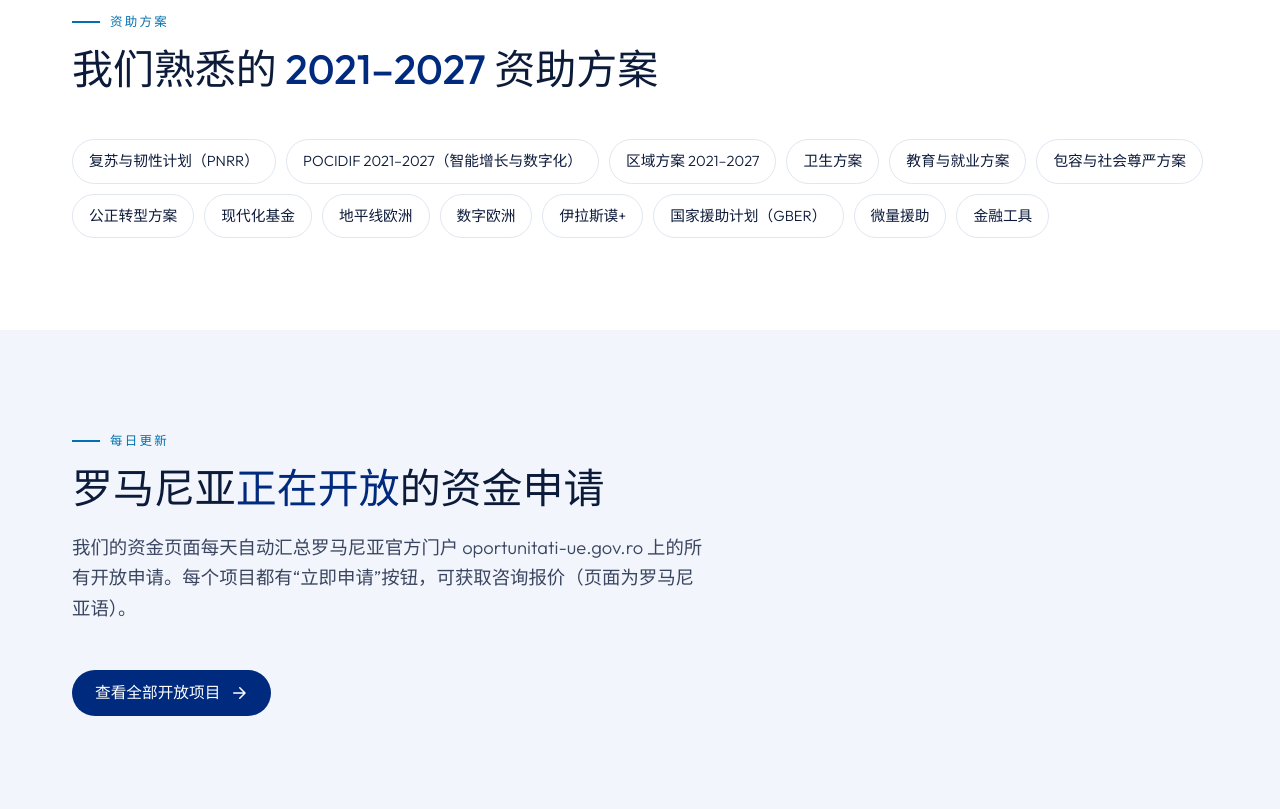
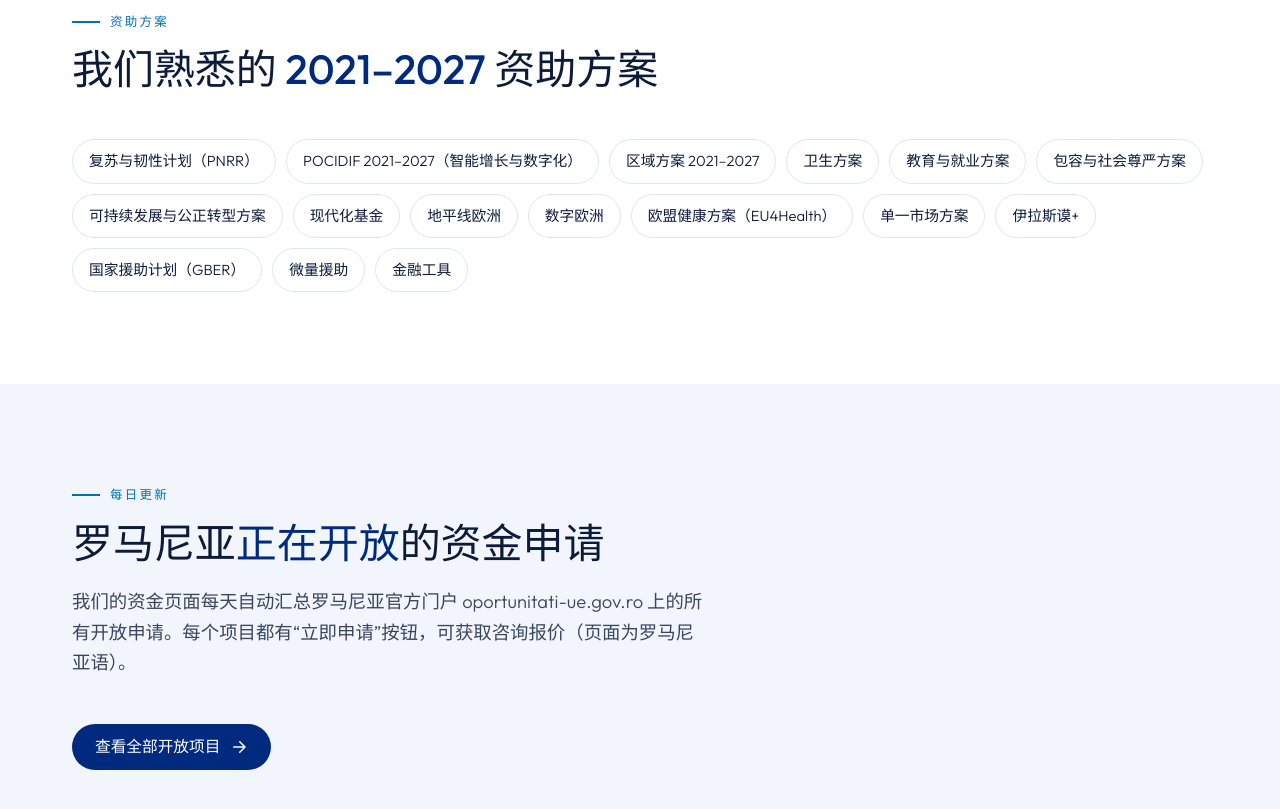
Before and after one commit to Cippy282/innoviovc-site, a plain HTML site: page zh/index.html in a window 1280 px wide. Shown: the part 4211-5020 px from the top of the page. Drawn offline with Linux system fonts and the light colour scheme.

Commit message:
Actualizare programe de finanțare 2026-11-23

```diff
--- a/zh/index.html
+++ b/zh/index.html
@@ -77,7 +77,7 @@
 <section id="expertiza" class="bg-admiral"><div class="wrap">
  <div class="section-head"><span class="eyebrow">工作方式</span><h2>从构想到<strong style="color:#fff">获得资助</strong>，四个步骤</h2></div><div class="steps"><div class="step"><h3>诊断与资格审核</h3><p>分析贵机构、计划投资以及正在开放或即将开放的资金申请。</p></div><div class="step"><h3>策略与申请</h3><p>编制预算、指标、商业计划或可行性研究，并提交申请。</p></div><div class="step"><h3>采购与实施</h3><p>组织采购程序，管理进度、合同和风险。</p></div><div class="step"><h3>报销与监测</h3><p>付款申请、进度报告及项目完成后的可持续性。</p></div></div>
 </div></section>
-<section><div class="wrap"><div class="section-head"><span class="eyebrow">资助方案</span><h2>我们熟悉的 <strong>2021–2027</strong> 资助方案</h2></div><ul class="chips"><!--PROGRAME-START--><li>复苏与韧性计划（PNRR）</li><li>POCIDIF 2021–2027（智能增长与数字化）</li><li>区域方案 2021–2027</li><li>卫生方案</li><li>教育与就业方案</li><li>包容与社会尊严方案</li><li>公正转型方案</li><li>现代化基金</li><li>地平线欧洲</li><li>数字欧洲</li><li>伊拉斯谟+</li><li>国家援助计划（GBER）</li><li>微量援助</li><li>金融工具</li><!--PROGRAME-END--></ul></div></section>
+<section><div class="wrap"><div class="section-head"><span class="eyebrow">资助方案</span><h2>我们熟悉的 <strong>2021–2027</strong> 资助方案</h2></div><ul class="chips"><!--PROGRAME-START--><li>复苏与韧性计划（PNRR）</li><li>POCIDIF 2021–2027（智能增长与数字化）</li><li>区域方案 2021–2027</li><li>卫生方案</li><li>教育与就业方案</li><li>包容与社会尊严方案</li><li>可持续发展与公正转型方案</li><li>现代化基金</li><li>地平线欧洲</li><li>数字欧洲</li><li>欧盟健康方案（EU4Health）</li><li>单一市场方案</li><li>伊拉斯谟+</li><li>国家援助计划（GBER）</li><li>微量援助</li><li>金融工具</li><!--PROGRAME-END--></ul></div></section>
 <section id="fonduri" class="bg-mist"><div class="wrap">
  <div class="section-head"><span class="eyebrow">每日更新</span><h2>罗马尼亚<strong>正在开放</strong>的资金申请</h2><p class="lead">我们的资金页面每天自动汇总罗马尼亚官方门户 oportunitati-ue.gov.ro 上的所有开放申请。每个项目都有“立即申请”按钮，可获取咨询报价（页面为罗马尼亚语）。</p></div>
 
```
